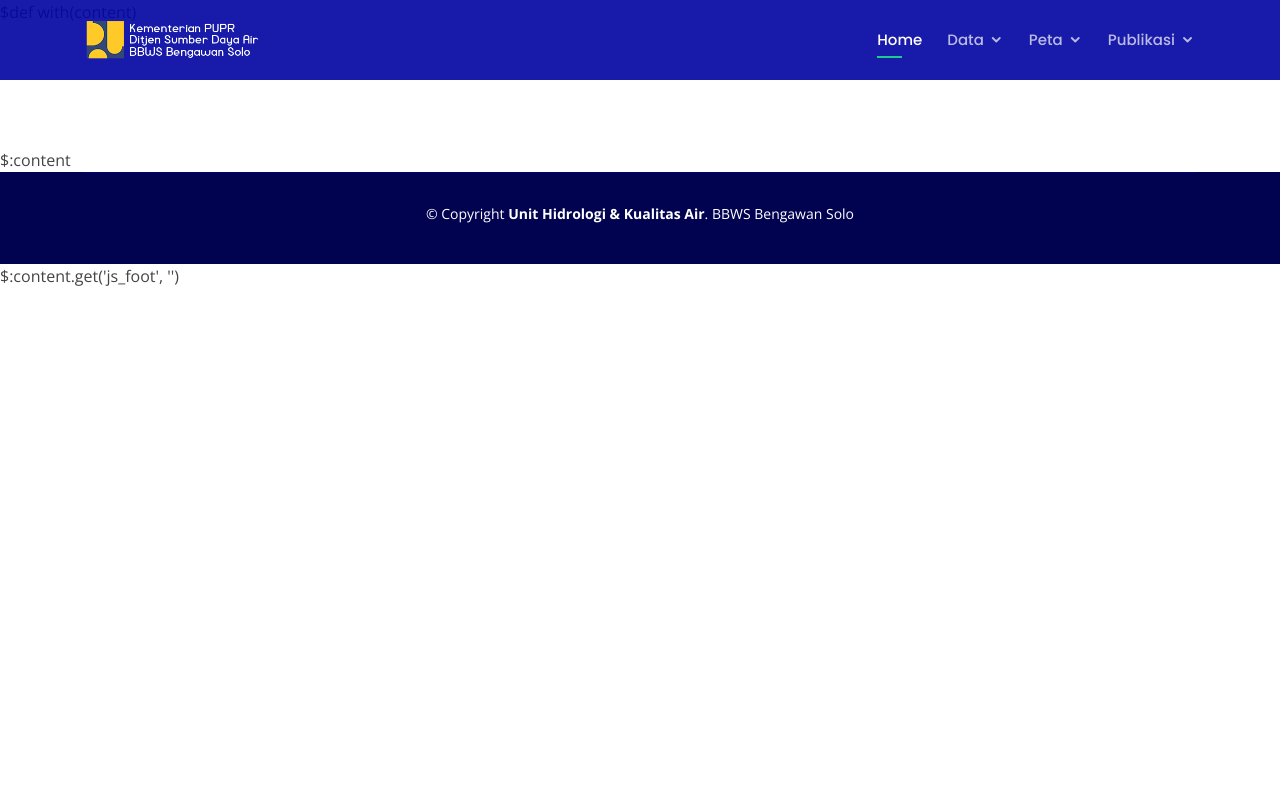
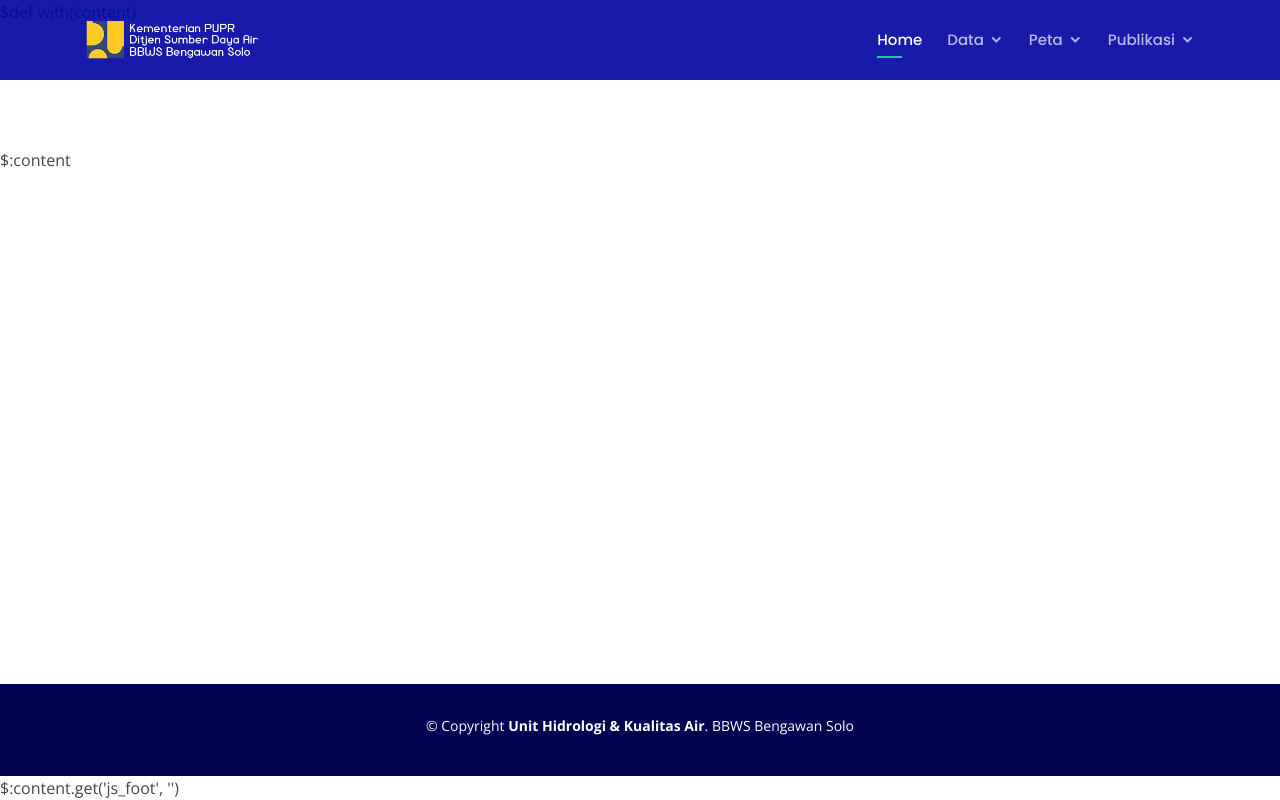
Before and after one commit to widoyo/ffwsv2, a Django app: template templates/base.html in a window 1280 px wide. Run offline with Django 3.2, Linux system fonts and the light colour scheme; the template is opened without the code that fills it, so the values that code supplies are empty; some libraries are stand-ins or nearby versions.

Commit message:
fix bottom di base html yang kadang dibawah kadang melayang

```diff
--- a/templates/base.html
+++ b/templates/base.html
@@ -55,7 +55,7 @@
   * License: https://bootstrapmade.com/license/
   ======================================================== -->
 </head>
-<body>
+<body class="d-flex flex-column min-vh-100">
   <!-- ======= Header ======= -->
   <header id="header" style="background: rgba(2,5,161,0.91)" class="fixed-top d-flex align-items-center">
     <div class="container d-flex align-items-center">
@@ -99,7 +99,7 @@
   <div style="margin-top:100px;">&nbsp;</div>
     $:content
   <!-- ======= Footer ======= -->
-  <footer id="footer">
+  <footer id="footer" class="mt-auto">
     <div class="container">
       <div class="copyright">
         &copy; Copyright <strong><span>Unit Hidrologi & Kualitas Air</span></strong>. BBWS Bengawan Solo
```
